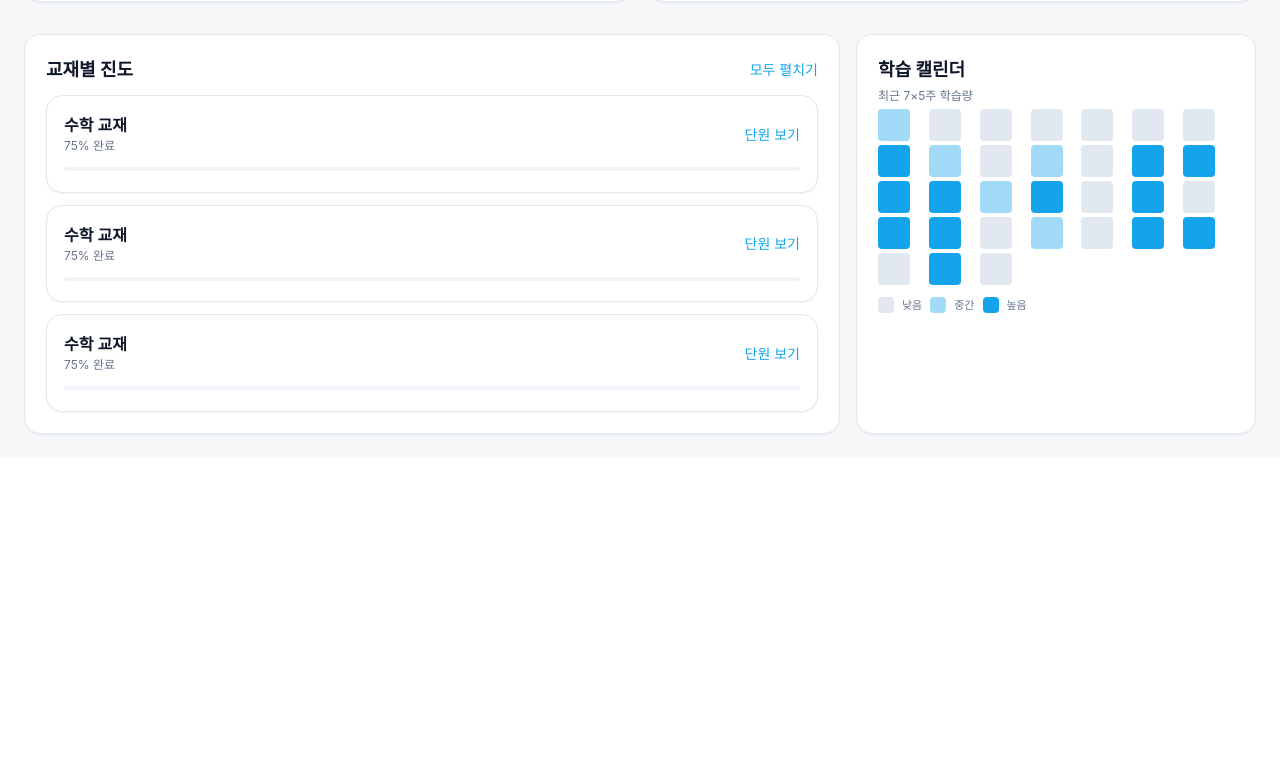
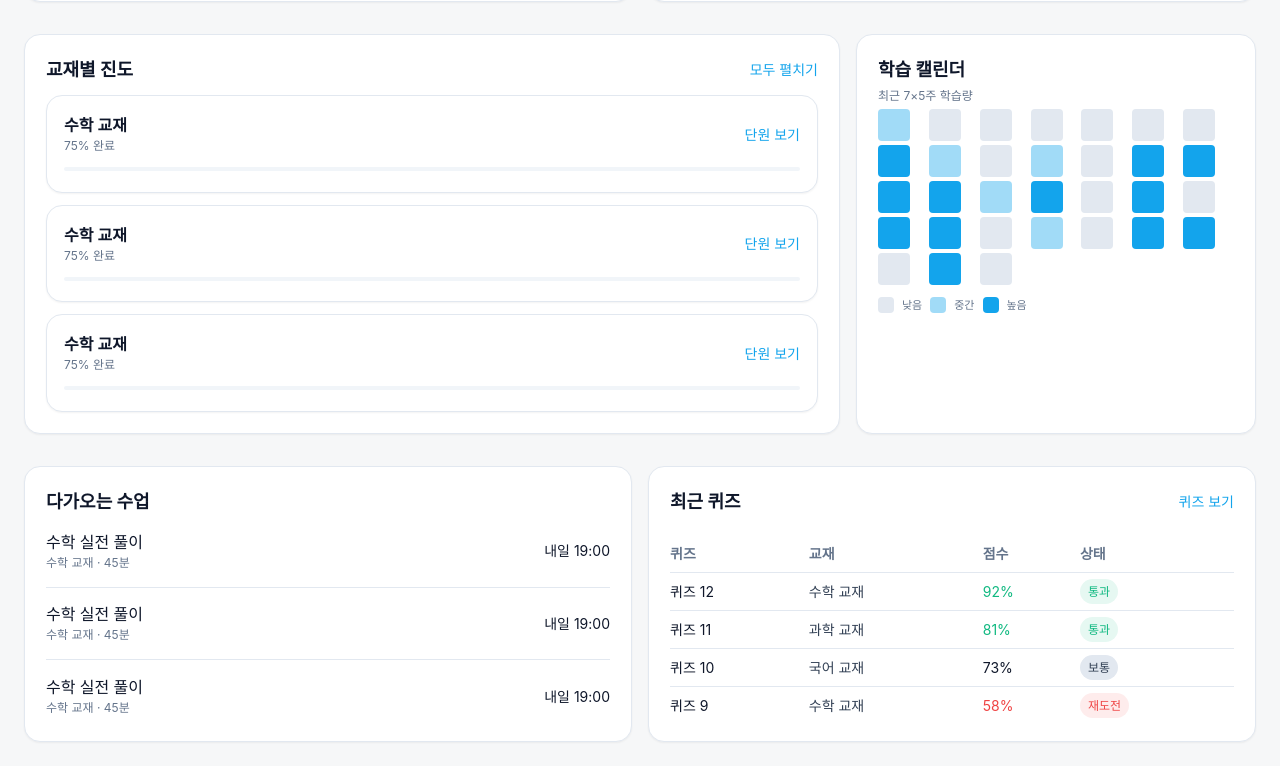
Before and after one commit to kw-ic-web/25-team-not-found, a React (Vite) app in the folder FE/: page /student/dashboard in a window 1280 px wide. Shown: the part 619-1385 px from the top of the page. Before the commit the page ends 1077 px from the top, so only its background shows below. Built offline with nearby package versions, Linux system fonts and the light colour scheme.

Commit message:
feat: StudentDashboard UI 구현

```diff
--- /dev/null
+++ b/FE/src/components/student/dashboard/RecentQuizTable.jsx
@@ -0,0 +1,75 @@
+import { twJoin } from "tailwind-merge";
+
+export default function RecentQuizTable({ quizzes = [] }) {
+  const getScoreMeta = (score) => {
+    const parsedScore = parseInt(String(score).replace("%", ""));
+    if (Number.isNaN(parsedScore)) {
+      return {
+        scoreColor: "text-[#0F172A]",
+        status: "보통",
+        statusColor: "bg-[#E2E8F0] text-[#334155]",
+      };
+    }
+    if (parsedScore >= 80) {
+      return {
+        scoreColor: "text-[#10B981]",
+        status: "통과",
+        statusColor: "bg-[#10B981]/10 text-[#10B981]",
+      };
+    }
+    if (parsedScore < 70) {
+      return {
+        scoreColor: "text-[#EF4444]",
+        status: "재도전",
+        statusColor: "bg-[#EF4444]/10 text-[#EF4444]",
+      };
+    }
+    return {
+      scoreColor: "text-[#0F172A]",
+      status: "보통",
+      statusColor: "bg-[#E2E8F0] text-[#334155]",
+    };
+  };
+
+  return (
+    <div className="mt-[8px] w-full overflow-x-auto">
+      <table className="w-full">
+        <thead>
+          <tr className="text-left text-[14px] font-bold text-[#64748B]">
+            <th className="py-[8px]">퀴즈</th>
+            <th className="py-[8px]">교재</th>
+            <th className="py-[8px]">점수</th>
+            <th className="py-[8px]">상태</th>
+          </tr>
+        </thead>
+        <tbody>
+          {quizzes.map((q) => {
+            const { scoreColor, status, statusColor } = getScoreMeta(q.score);
+            return (
+              <tr
+                key={q.title}
+                className="border-t border-[#E2E8F0] text-[14px]"
+              >
+                <td className="py-[8px] text-[#0F172A]">{q.title}</td>
+                <td className="py-[8px] text-[#334155]">{q.subject}</td>
+                <td className={twJoin("py-[8px] text-[14px]", scoreColor)}>
+                  {q.score}
+                </td>
+                <td>
+                  <div
+                    className={twJoin(
+                      "py-[3.5px] px-[8px] w-fit rounded-full text-[12px]",
+                      statusColor
+                    )}
+                  >
+                    {status}
+                  </div>
+                </td>
+              </tr>
+            );
+          })}
+        </tbody>
+      </table>
+    </div>
+  );
+}
--- /dev/null
+++ b/FE/src/components/student/dashboard/UpcomingClassItem.jsx
@@ -0,0 +1,31 @@
+import { twMerge } from "tailwind-merge";
+
+/**
+ * 다가오는 수업 item component
+ * @param {string} className - Additional CSS classes
+ * @param {string} title - 수업 이름
+ * @param {string} subtitle - 교재 설명
+ * @param {string} runtime - 총 수업 시간
+ * @param {string} time - 수업 시간
+ * @returns {JSX.Element}
+ */
+const UpcomingClassItem = ({ className, title, subtitle, runtime, time }) => {
+  return (
+    <div
+      className={twMerge(
+        "flex justify-between items-center w-full h-[64px]",
+        className
+      )}
+    >
+      <div>
+        <p className="text-[16px] font-medium text-[#0F172A]">{title}</p>
+        <p className="text-[12px] text-[#64748B]">
+          {subtitle} · {runtime}
+        </p>
+      </div>
+      <p className="text-[14px] text-[#0F172A]">{time}</p>
+    </div>
+  );
+};
+
+export default UpcomingClassItem;
--- a/FE/src/pages/student/StudentDashboard.jsx
+++ b/FE/src/pages/student/StudentDashboard.jsx
@@ -10,6 +10,8 @@ import DummyProgressBar from "../../components/DummyProgressBar";
 import ProgressOfBookItem from "../../components/student/dashboard/ProgressOfBookItem";
 import ColoredCalender from "../../components/student/dashboard/calender/ColoredCalender";
 import CalenderBlock from "../../components/student/dashboard/calender/CalenderBlock";
+import UpcomingClassItem from "../../components/student/dashboard/UpcomingClassItem";
+import RecentQuizTable from "../../components/student/dashboard/RecentQuizTable";
 
 const StudentDashboard = () => {
   // dummy list, 1-3 euclidean distribution 7 * 5, 31개
@@ -22,6 +24,13 @@ const StudentDashboard = () => {
       list.push(Math.floor(Math.random() * 3) + 1);
     }
   }
+
+  const recentQuizzes = [
+    { title: "퀴즈 12", subject: "수학 교재", score: "92%", status: "통과" },
+    { title: "퀴즈 11", subject: "과학 교재", score: "81%", status: "통과" },
+    { title: "퀴즈 10", subject: "국어 교재", score: "73%", status: "보통" },
+    { title: "퀴즈 9", subject: "수학 교재", score: "58%", status: "재도전" },
+  ];
 
   return (
     <main className="flex flex-col items-center w-full min-h-screen bg-[#F6F7F8]">
@@ -149,6 +158,45 @@ const StudentDashboard = () => {
             </div>
           </RoundedBlock>
         </div>
+
+        <div className="flex justify-between">
+          <RoundedBlock
+            className="flex flex-col gap-[12px] p-[21px] w-[608px] h-[276px]"
+            title="다가오는 수업"
+          >
+            <UpcomingClassItem
+              title="수학 실전 풀이"
+              subtitle="수학 교재"
+              runtime="45분"
+              time="내일 19:00"
+            />
+            <div className="h-[1px] bg-[#E2E8F0]" />
+            <UpcomingClassItem
+              title="수학 실전 풀이"
+              subtitle="수학 교재"
+              runtime="45분"
+              time="내일 19:00"
+            />
+            <div className="h-[1px] bg-[#E2E8F0]" />
+            <UpcomingClassItem
+              title="수학 실전 풀이"
+              subtitle="수학 교재"
+              runtime="45분"
+              time="내일 19:00"
+            />
+          </RoundedBlock>
+          <RoundedBlock
+            className="flex flex-col gap-[12px] p-[21px] w-[608px] h-[276px]"
+            title="최근 퀴즈"
+            rightElement={
+              <button className="text-[14px] text-[#13A4EC] cursor-pointer">
+                퀴즈 보기
+              </button>
+            }
+          >
+            <RecentQuizTable quizzes={recentQuizzes} />
+          </RoundedBlock>
+        </div>
       </section>
     </main>
   );
```
